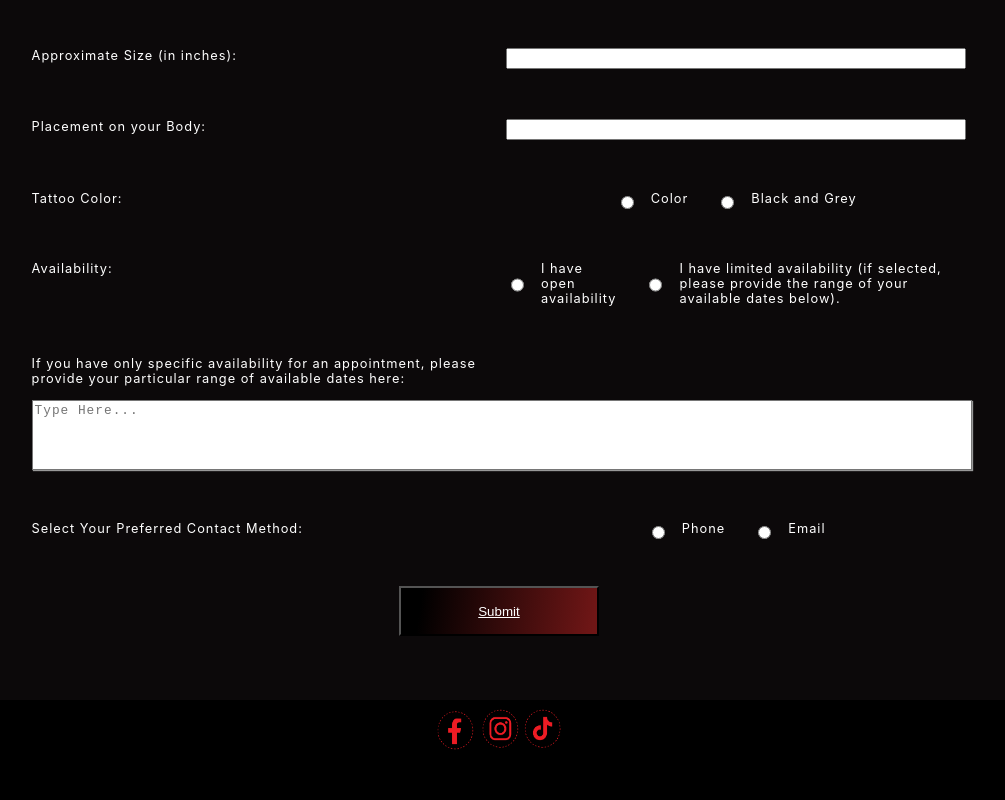
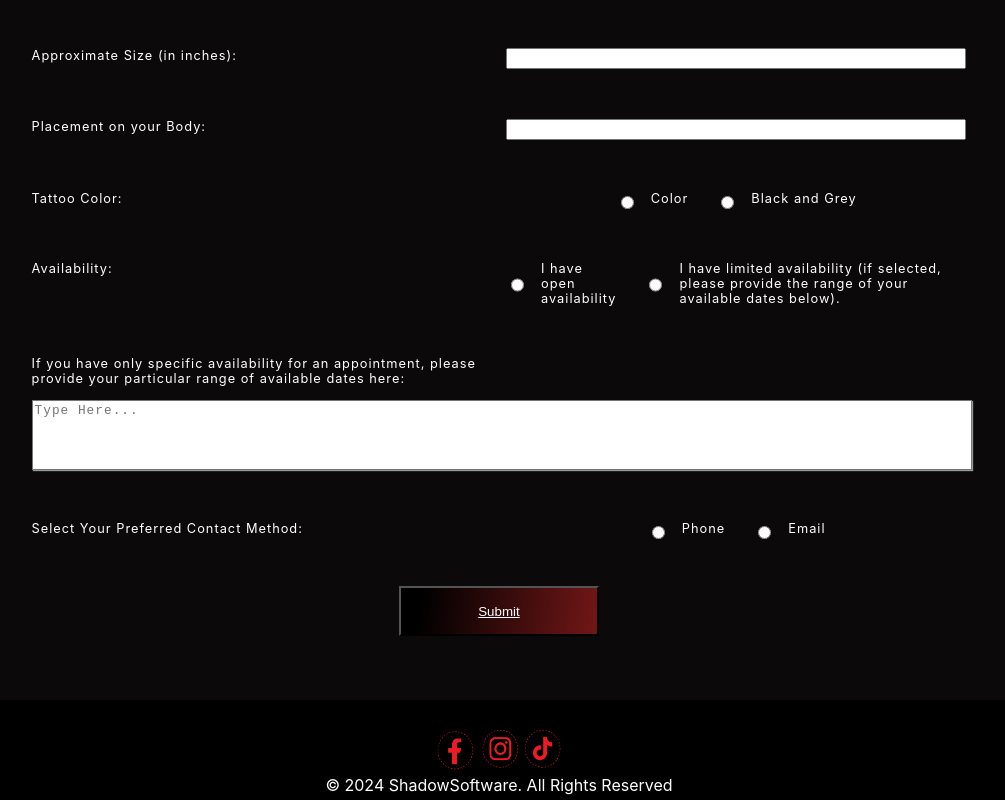
Before and after one commit to ShdowC/StudioFXWebsite, a React (Create React App) app: page /Appointment in a window 1280 px wide. Shown: the part 840-1640 px from the top of the page, without its empty margins (141-1146 px from the left). Before the commit the page ends 1595 px from the top, so only its background shows below. Built offline with nearby package versions, Linux system fonts and the light colour scheme; no server answers.

Commit message:
Footer Update

```diff
--- a/src/Pages/Artists/Appointment.css
+++ b/src/Pages/Artists/Appointment.css
@@ -41,9 +41,9 @@
 }
 
 .form_{
-
     padding: 4rem 4rem;
     background-color: #0C090A;
+    margin-bottom: 20px;
 }
 
 .form_div{
--- a/src/components/Footer/Footer.css
+++ b/src/components/Footer/Footer.css
@@ -1,6 +1,7 @@
 .App-Footer{
     display: flex;
     align-items: center;
+    flex-direction: column;
     justify-content: space-evenly;
     column-gap: 2px;
 }
@@ -9,3 +10,7 @@
     height: 45px;
     width: 45px;
 }
+
+.Company_{
+    margin-bottom: 5px;
+}
--- a/src/components/Footer/Footer.js
+++ b/src/components/Footer/Footer.js
@@ -4,14 +4,14 @@ function Footer(){
     return (
         <footer className='App-Footer'>
             <div className='Follow'>
-
                 <div className='artist2'>
                     <a href='https://www.facebook.com/vs.studiofx/' target="_blank" rel="noopener noreferrer"><img src={require('../../resources/icons/red-07.png')} alt='logo' className='icon'/></a>
                     <a href='https://www.instagram.com/studiofx.ato/?hl=en' target="_blank" rel="noopener noreferrer"><img src={require('../../resources/icons/red-03.png')} alt='logo' className='icon'/></a>
                     <a href='https://www.tiktok.com/@studiofx868.ato?lang=en' target="_blank" rel="noopener noreferrer"><img src={require('../../resources/icons/red-01.png')} alt='logo' className='icon'/></a>
                 </div>
-
-
+            </div>
+            <div className='Company_'>
+                    <span>© 2024 ShadowSoftware. All Rights Reserved</span>
             </div>
         </footer>
     )
```
